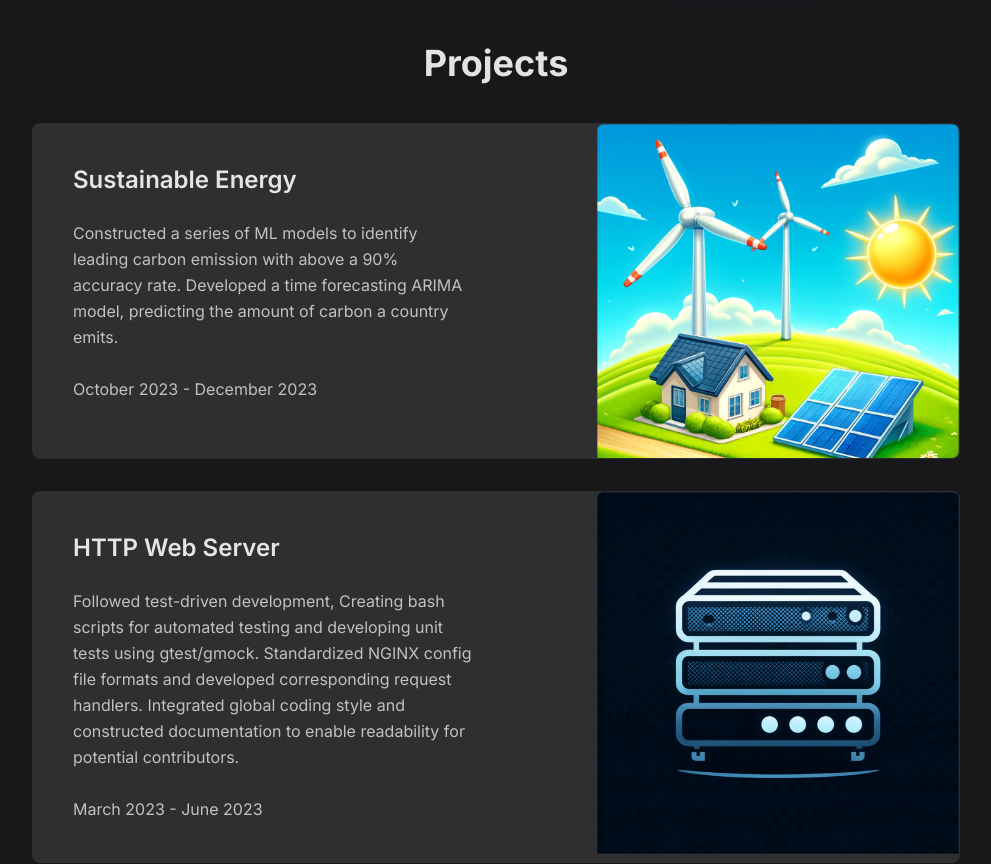
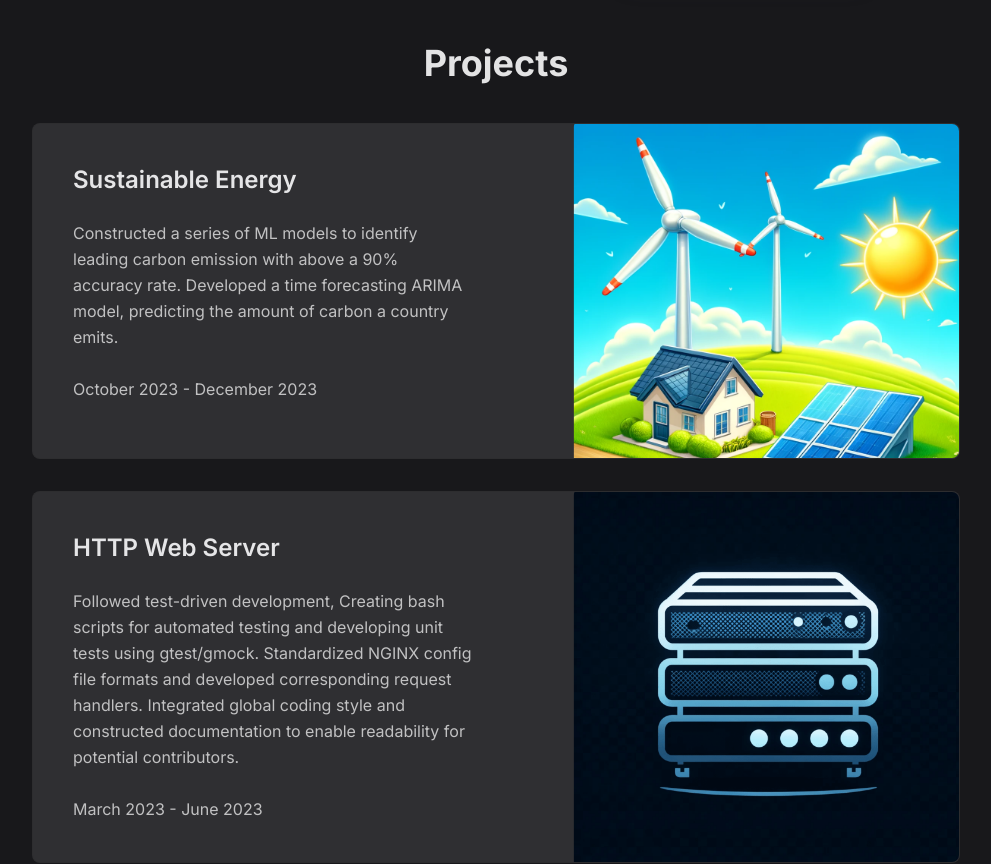
Before and after one commit to ChancellorO/Website, a Next.js app: page / in a window 1280 px wide. Shown: the part 580-1444 px from the top of the page, without its empty margins (144-1135 px from the left). Built offline with nearby package versions, Linux system fonts and the light colour scheme.

Commit message:
Fixed Project layout for images

```diff
--- a/components/project.tsx
+++ b/components/project.tsx
@@ -58,8 +58,8 @@ export default function Project({
                 <Image
                 src={image}
                 alt={title}
-                className="absolute hidden lg:block -top-[45px] -right-[45px] w-[28.25rem] rounded-t-lg
-                lg:scale-[0.8]
+                className="absolute hidden lg:block -top-[35px] -right-[35px] w-[28.25rem] rounded-t-lg
+                lg:scale-[0.86]
                 "
                 />
             </section>
```
